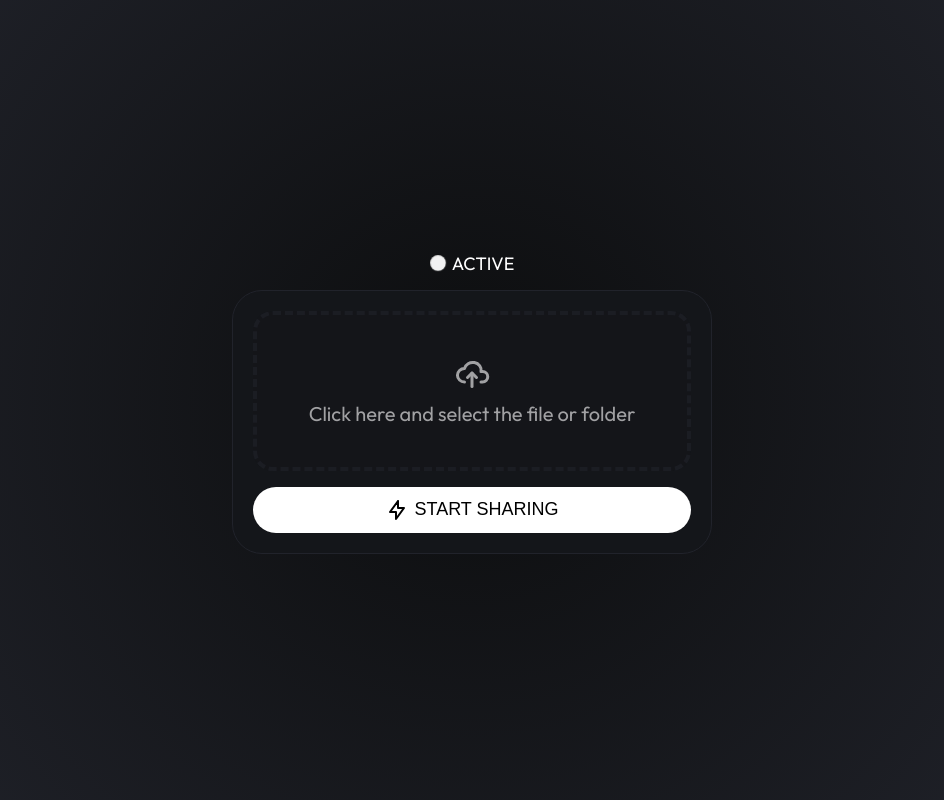
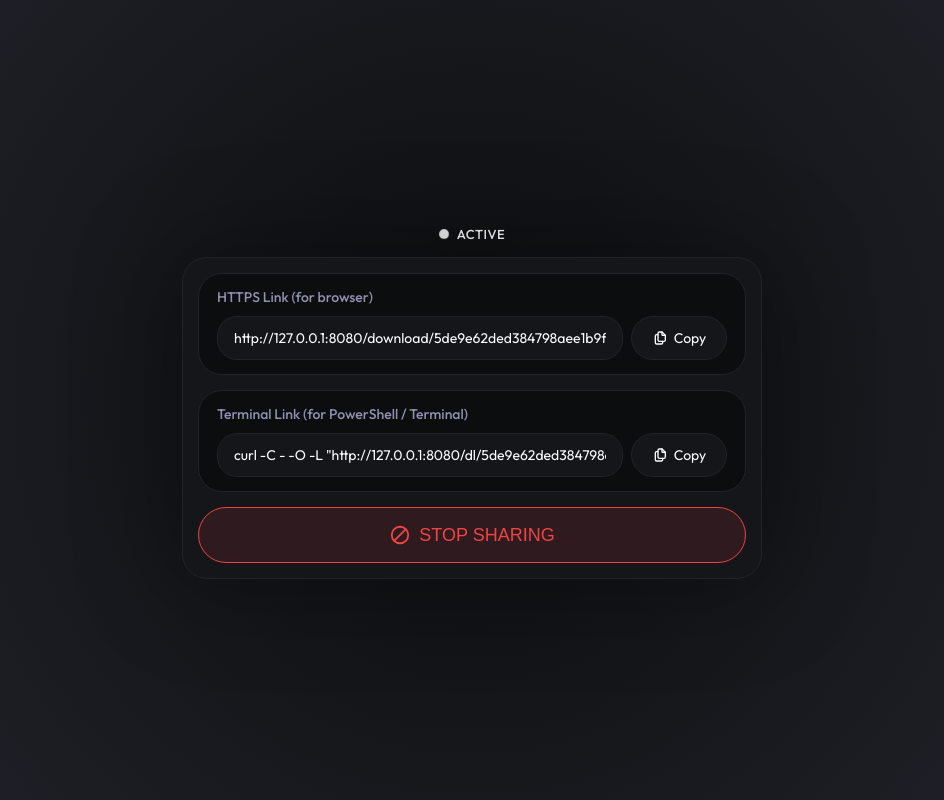
Before and after one commit to woutype/no-tor, a FastAPI app: page / in a window 1280 px wide. Shown: the whole page, without its empty margins (168-1112 px from the left). Run offline with FastAPI, Linux system fonts and the light colour scheme.

Commit message:
feat: complete sender sharing card with clipboard copy, stop button, and download page routing

```diff
--- a/main.py
+++ b/main.py
@@ -28,3 +28,20 @@ def download_file(token: str, filename: str):
         filename=share.get('file_name'),
         path=share.get('file_path'),
     )
+
+
+@app.get('/download/{token}')
+def download_page(token: str, request: Request):
+    if token != share.get('token'):
+        raise HTTPException(status_code=404, detail="File not found")
+
+    return templates.TemplateResponse(
+        request=request,
+        name='download.html',
+        context=share,
+    )
+
+
+if __name__ == '__main__':
+    import uvicorn
+    uvicorn.run("main:app", host="127.0.0.1", port=8080, reload=True)
--- a/static/sender.css
+++ b/static/sender.css
@@ -4,12 +4,14 @@
     justify-content: center;
     align-items: center;
     gap: 10px;
+    padding: 10px;
+    width: 100%;
 }
 
 .active-circle {
-    width: 16px;
-    height: 16px;
-    border-radius: 8px;
+    width: 10px;
+    height: 10px;
+    border-radius: 5px;
     background: rgb(255, 255, 255);
     animation: Pulse 1.5s infinite ease-in-out;
 }
@@ -34,24 +36,28 @@
     flex-direction: row;
     justify-content: center;
     align-items: center;
-    gap: 6px;
+    gap: 8px;
     padding: 5px;
     animation: FadeIn 1s ease-in-out backwards;
 }
 
+.active-text {
+    font-size: 13px;
+    font-weight: 500;
+    letter-spacing: 0.5px;
+}
+
 .card {
-    padding: 20px;
-    width: 100%;
-    min-width: 480px;
-    height: 100%;
     background: rgb(20, 22, 26);
     border: 1px solid rgb(33, 35, 43);
-    border-radius: 30px;
+    border-radius: 25px;
+    width: 100%;
+    max-width: 580px;
+    padding: 15px;
     display: flex;
-    justify-content: center;
-    align-items: center;
-    gap: 16px;
     flex-direction: column;
+    gap: 15px;
+    filter: drop-shadow(0 0 52px rgba(0, 0, 0, 0.4));
     animation: FadeIn 1s ease-in-out backwards;
 }
 
@@ -124,3 +130,120 @@
     width: 24px;
     height: 24px;
 }
+
+.link-copy {
+    display: flex;
+    flex-direction: column;
+    background: rgb(12, 13, 14);
+    border: 1px solid rgb(33, 35, 43);
+    border-radius: 24px;
+    padding: 14px 18px;
+    gap: 10px;
+    width: 100%;
+}
+
+.link-text {
+    font-size: 14px;
+    color: rgb(143, 146, 178);
+    font-weight: 500;
+}
+
+.field-box {
+    display: flex;
+    flex-direction: row;
+    align-items: center;
+    gap: 8px;
+    width: 100%;
+}
+
+.field-input {
+    background: rgb(20, 22, 26);
+    border: 1px solid rgb(33, 35, 43);
+    border-radius: 20px;
+    padding: 0 16px;
+    height: 44px;
+    display: flex;
+    flex: 1;
+    min-width: 0;
+    color: rgb(255, 255, 255);
+    font-family: inherit;
+    font-size: 14px;
+    outline: none;
+    transition: all 0.2s ease;
+}
+
+.field-input:focus {
+    border-color: rgba(255, 255, 255, 0.2);
+}
+
+.field-copy-btn {
+    color: rgb(255, 255, 255);
+    width: 96px;
+    height: 44px;
+    padding: 0;
+    background: rgb(20, 22, 26);
+    border: 1px solid rgb(33, 35, 43);
+    border-radius: 22px;
+    display: flex;
+    flex-direction: row;
+    align-items: center;
+    justify-content: center;
+    gap: 6px;
+    transition: all 0.2s ease;
+    font-size: 14px;
+    font-family: inherit;
+    cursor: pointer;
+    flex-shrink: 0;
+}
+
+.field-copy-btn:hover {
+    border: 1px solid rgba(255, 255, 255, 0.2);
+    background: rgb(29, 31, 38);
+    transform: translateY(-1px);
+}
+
+.field-copy-btn.copied {
+    border: 1px solid rgb(255, 255, 255);
+}
+
+.copy-icon {
+    width: 16px;
+    height: 16px;
+}
+
+.stop-btn {
+    width: 100%;
+    height: 56px;
+    background: rgba(239, 68, 68, 0.12);
+    color: rgb(239, 68, 68);
+    border: 1px solid rgb(239, 68, 68);
+    border-radius: 28px;
+    display: flex;
+    flex-direction: row;
+    align-items: center;
+    justify-content: center;
+    gap: 8px;
+    text-decoration: none;
+    transition: all 0.2s ease;
+    cursor: pointer;
+}
+
+.stop-btn:active {
+    scale: 0.96;
+}
+
+.stop-btn:hover {
+    transform: translateY(-2px);
+    background: rgba(239, 68, 68, 0.22);
+    border: 1px solid rgb(255, 90, 90);
+    color: rgb(255, 90, 90);
+}
+
+.stop-icon {
+    width: 22px;
+    height: 22px;
+}
+
+.stop-text {
+    font-size: 18px;
+}
--- a/static/sender.js
+++ b/static/sender.js
@@ -0,0 +1,35 @@
+const webInput = document.getElementById('web');
+const webBtn = document.getElementById('web-btn');
+const webIcon = document.getElementById('web-icon');
+const webText = document.getElementById('web-text');
+
+webBtn.addEventListener('click', async () => {
+    await navigator.clipboard.writeText(webInput.value);
+    webIcon.src = '/static/icons/copied.svg';
+    webText.textContent = 'Copied!';
+    webBtn.classList.add('copied');
+
+    setTimeout(() => {
+        webIcon.src = '/static/icons/copy.svg';
+        webText.textContent = 'Copy';
+        webBtn.classList.remove('copied');
+    }, 2000);
+});
+
+const terminalInput = document.getElementById('terminal');
+const terminalBtn = document.getElementById('terminal-btn');
+const terminalIcon = document.getElementById('terminal-icon');
+const terminalText = document.getElementById('terminal-text');
+
+terminalBtn.addEventListener('click', async () => {
+    await navigator.clipboard.writeText(terminalInput.value);
+    terminalIcon.src = '/static/icons/copied.svg';
+    terminalText.textContent = 'Copied!';
+    terminalBtn.classList.add('copied');
+
+    setTimeout(() => {
+        terminalIcon.src = '/static/icons/copy.svg';
+        terminalText.textContent = 'Copy';
+        terminalBtn.classList.remove('copied');
+    }, 2000);
+});
--- a/templates/sender.html
+++ b/templates/sender.html
@@ -9,7 +9,12 @@
 </head>
 <body>
     <div class="content">
-        <div class="active">
+
+
+
+        <!-- Card select -->
+        <div class="hidden" id="card-select">
+            <div class="active" hidden>
                 <div class="active-circle"></div>
                 <span class="active-text">ACTIVE</span>
             </div>
@@ -19,14 +24,51 @@
                     <img src="/static/icons/upload.svg" alt="Upload" class="upload-icon">
                     <span class="label-text">Click here and select the file or folder</span>
                 </label>
-
-            {# TODO: Uploaded files #}
-
                 <button type="button" class="start-btn">
                     <img src="/static/icons/energy.svg" alt="Start" class="energy">
                     <span class="start-sharing">START SHARING</span>
                 </button>
             </div>
         </div>
+
+
+
+        <!-- Card Share -->
+        <div class="content" id="card-share">
+            <div class="active">
+                <div class="active-circle"></div>
+                <span class="active-text">ACTIVE</span>
+            </div>
+            <div class="card">
+                <div class="link-copy">
+                    <span class="link-text">HTTPS Link (for browser)</span>
+                    <div class="field-box">
+                        <input type="text" class="field-input" id="web" readonly value="http://127.0.0.1:8080/download/{{ token }}">
+                        <button type="button" class="field-copy-btn" id="web-btn">
+                            <img src="/static/icons/copy.svg" alt="Copy" class="copy-icon" id="web-icon">
+                            <span class="copy-text" id="web-text">Copy</span>
+                        </button>
+                    </div>
+                </div>
+
+                <div class="link-copy">
+                    <span class="link-text">Terminal Link (for PowerShell / Terminal)</span>
+                    <div class="field-box">
+                        <input type="text" class="field-input" id="terminal" readonly value='curl -C - -O -L "http://127.0.0.1:8080/dl/{{ token }}/{{ file_name }}"'>
+                        <button type="button" class="field-copy-btn" id="terminal-btn">
+                            <img src="/static/icons/copy.svg" alt="Copy" class="copy-icon" id="terminal-icon">
+                            <span class="copy-text" id="terminal-text">Copy</span>
+                        </button>
+                    </div>
+                </div>
+
+                <button type="button" class="stop-btn">
+                    <img src="/static/icons/stop.svg" alt="Stop" class="stop-icon">
+                    <span class="stop-text">STOP SHARING</span>
+                </button>
+        </div>
+    </div>
+
+    <script src="/static/sender.js"></script>
 </body>
 </html>
```
Also changed, not shown: static/icons/stop.svg (added), 1 other file. Lines whose indentation alone changed are shown as unchanged.
